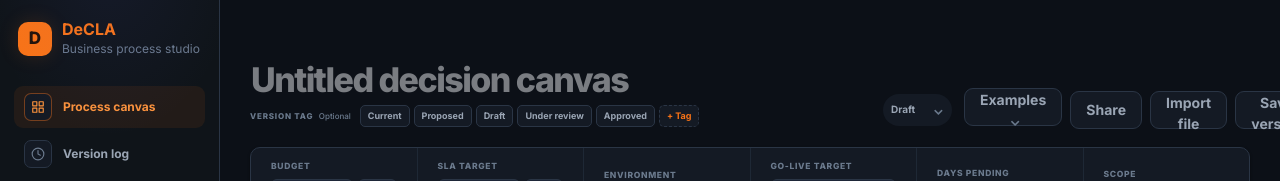
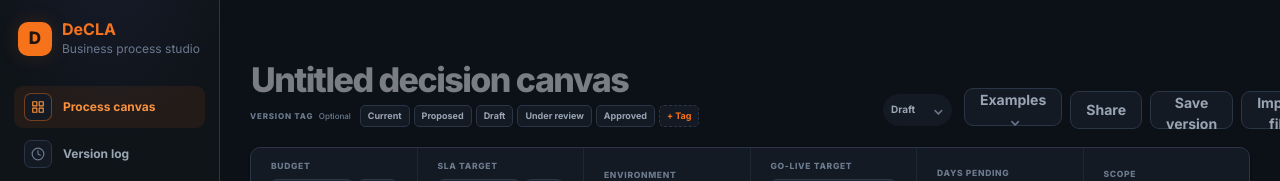
Before and after one commit to g-kannan/DeCLA, a Next.js app: page /canvas in a window 1280 px wide. Shown: the top 181 px of the page. Built offline with nearby package versions, Linux system fonts and the light colour scheme.

Commit message:
feat(canvas): reorder buttons in export menu for improved usability

```diff
--- a/app/canvas/page.tsx
+++ b/app/canvas/page.tsx
@@ -1445,7 +1445,8 @@ function getEdgeSvgPath(
             <div className="header-status-group"><label className={`project-status-control header-project-status ${projectStatus}`}><span>PROJECT STATUS</span><SearchableSelect value={projectStatus} options={statusOptions} onChange={(value) => setProjectStatus(value as CanvasStatus)} ariaLabel="Project status" /></label></div>
             <div className="export-menu-wrap"><button className="secondary-button" onClick={() => setShowExamplesMenu((open) => !open)}>Examples <span className="button-caret">⌄</span></button>{showExamplesMenu && <div className="floating-menu export-menu"><small>LOAD EXAMPLE WORKFLOW</small><button onClick={() => { loadExample("return-request"); setShowExamplesMenu(false); }}>Customer return request</button><button onClick={() => { loadExample("mortgage"); setShowExamplesMenu(false); }}>AI loan underwriting</button></div>}</div>
             <button className="secondary-button" onClick={() => setMessage("Share link copied to clipboard")}>Share</button>
-            <input ref={importInputRef} className="hidden-file-input" type="file" accept=".decla" onChange={handleImport} /><button className="secondary-button" onClick={() => importInputRef.current?.click()}>Import file</button><button className="secondary-button" onClick={saveDraft}>Save version</button><button className="primary-button" onClick={saveDeclaFile}>Save to File</button><div className="export-menu-wrap"><button className="secondary-button" onClick={() => setShowExportMenu((open) => !open)}>Export <span className="button-caret">⌄</span></button>{showExportMenu && <div className="floating-menu export-menu"><small>EXPORT CANVAS</small><button onClick={exportSvg}>SVG image <span>.svg</span></button><button onClick={exportPng}>PNG image <span>.png</span></button></div>}</div><button className="clear-canvas-button" onClick={clearWorkspace} disabled={!Boolean(processName || projectStatus !== "draft" || environment !== "development" || goLiveDate || projectBudget || projectSla || versionTags.length || stages.length || versions.length)}>Clear workspace</button>
+            <button className="secondary-button" onClick={saveDraft}>Save version</button>
+            <input ref={importInputRef} className="hidden-file-input" type="file" accept=".decla" onChange={handleImport} /><button className="secondary-button" onClick={() => importInputRef.current?.click()}>Import file</button><button className="primary-button" onClick={saveDeclaFile}>Save to File</button><div className="export-menu-wrap"><button className="secondary-button" onClick={() => setShowExportMenu((open) => !open)}>Export <span className="button-caret">⌄</span></button>{showExportMenu && <div className="floating-menu export-menu"><small>EXPORT CANVAS</small><button onClick={exportSvg}>SVG image <span>.svg</span></button><button onClick={exportPng}>PNG image <span>.png</span></button></div>}</div><button className="clear-canvas-button" onClick={clearWorkspace} disabled={!Boolean(processName || projectStatus !== "draft" || environment !== "development" || goLiveDate || projectBudget || projectSla || versionTags.length || stages.length || versions.length)}>Clear workspace</button>
           </div>
         </header>
 
```
